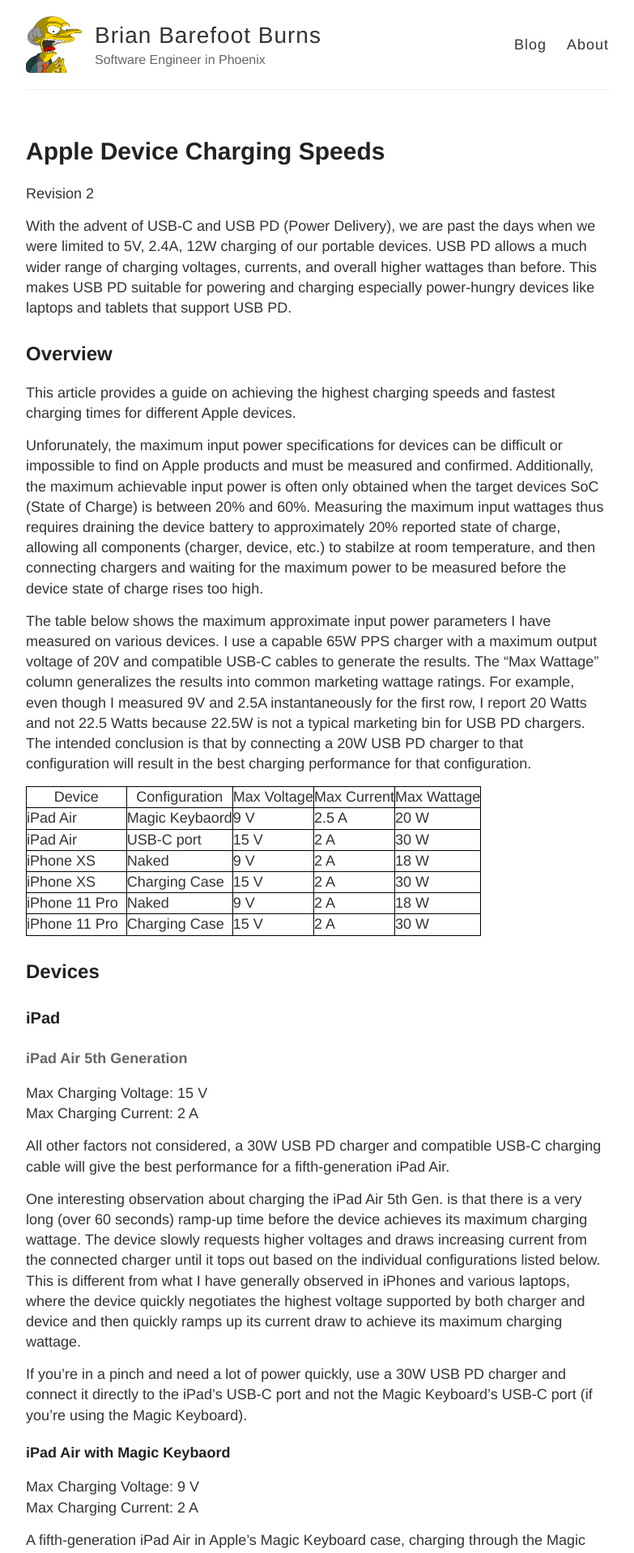
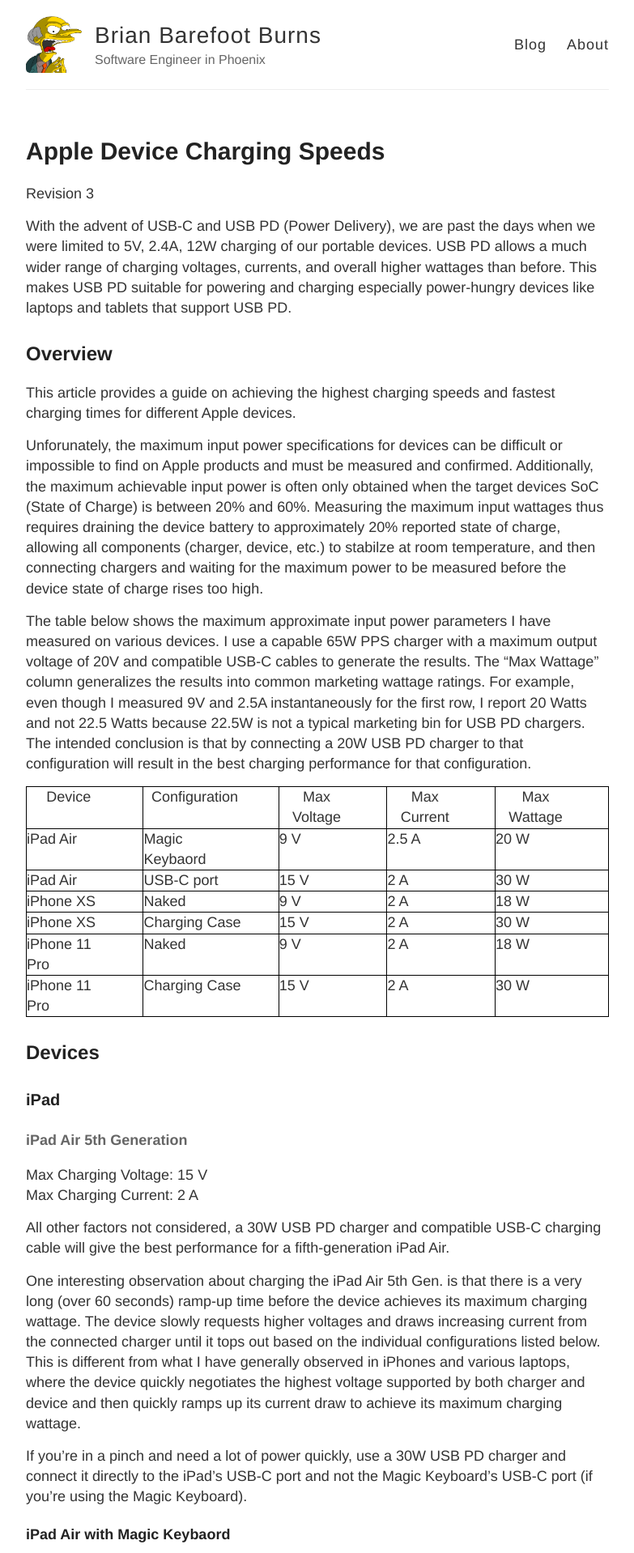
Before and after one commit to bpburns/bpburns.github.io, a Jekyll site: the page built from _posts/2022-09-09-2.md, in a window 1280 px wide. Shown: the top 1918 px of the page at 81% size, without its empty margins (248-1031 px from the left). Built offline with Jekyll 4.4.1, drawn with Linux system fonts in a browser that asks for light colours; some of the changed lines change nothing that is shown.

Commit message:
Revision 3

```diff
--- a/_posts/2022-09-09-2.md
+++ b/_posts/2022-09-09-2.md
@@ -3,7 +3,7 @@
 title: Apple Device Charging Speeds
 ---
 
-Revision 2
+Revision 3
 
 With the advent of USB-C and USB PD (Power Delivery), we are past the
 days when we were limited to 5V, 2.4A, 12W charging of our portable
@@ -42,6 +42,7 @@
 <style>
 .tablelines table, .tablelines td, .tablelines th {
     border: 1px solid black;
+    padding-right: 40px;
     }
 </style>
 
@@ -51,8 +52,8 @@
 | iPad Air      | USB-C port     | 15 V        | 2 A         | 30 W        |
 | iPhone XS     | Naked          | 9 V         | 2 A         | 18 W        |
 | iPhone XS     | Charging Case  | 15 V        | 2 A         | 30 W        |
-| iPhone 11 Pro &nbsp; | Naked          | 9 V         | 2 A         | 18 W        |
-| iPhone 11 Pro &nbsp; | Charging Case  | 15 V        | 2 A         | 30 W        |
+| iPhone 11 Pro | Naked          | 9 V         | 2 A         | 18 W        |
+| iPhone 11 Pro | Charging Case  | 15 V        | 2 A         | 30 W        |
 {: .tablelines}
 
 ## Devices
```
